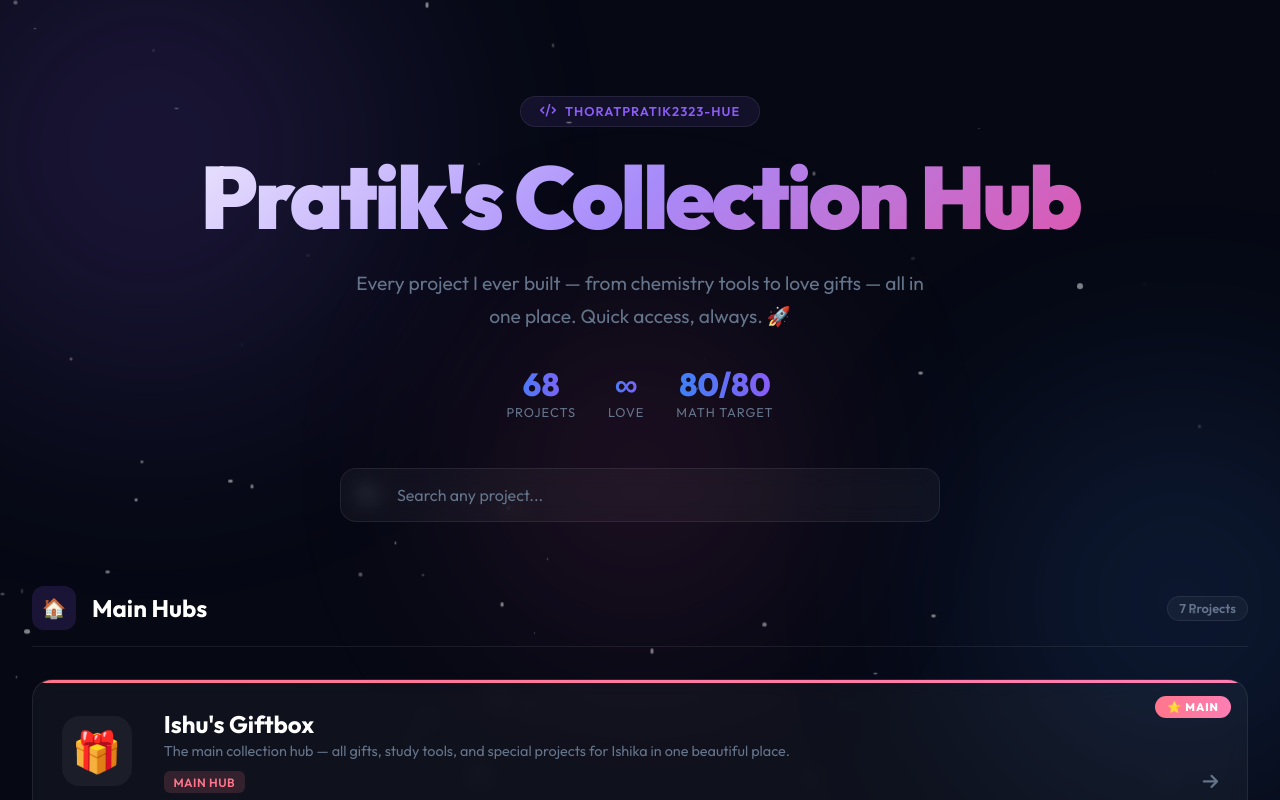
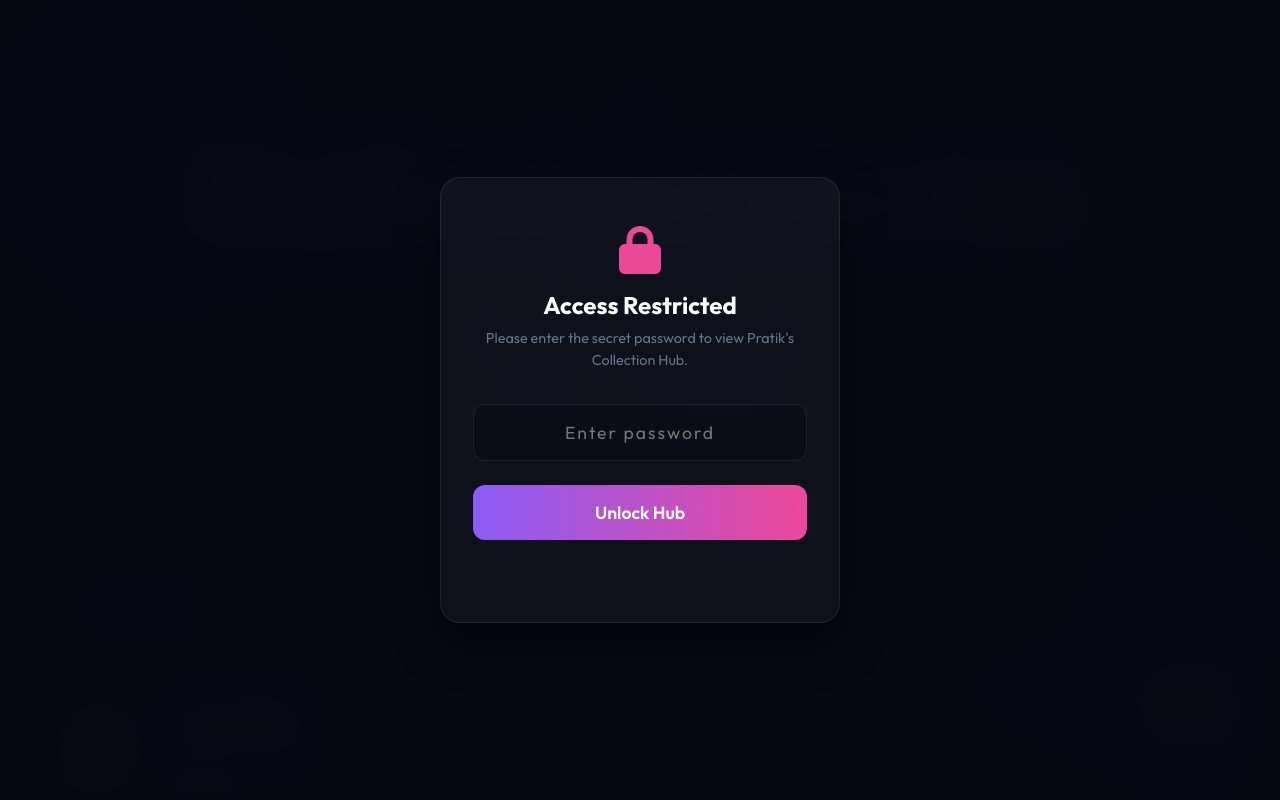
Before and after one commit to thoratpratik2323-hue/pratik-collection, a plain HTML site: page index.html in a window 1280 px wide. Shown: the top 800 px of the page. Drawn offline with Linux system fonts and the light colour scheme.

Commit message:
Add password lock with ishu1908

```diff
--- a/index.html
+++ b/index.html
@@ -447,10 +447,120 @@
             display: none;
             width: 100%;
         }
+
+        /* Lock Overlay */
+        #lock-overlay {
+            position: fixed;
+            top: 0;
+            left: 0;
+            width: 100vw;
+            height: 100vh;
+            background: rgba(6, 9, 20, 0.98);
+            backdrop-filter: blur(25px);
+            z-index: 9999;
+            display: flex;
+            align-items: center;
+            justify-content: center;
+            flex-direction: column;
+            transition: opacity 0.5s ease;
+        }
+
+        .lock-box {
+            background: var(--surface);
+            border: 1px solid var(--border);
+            padding: 3rem 2rem;
+            border-radius: 20px;
+            text-align: center;
+            max-width: 400px;
+            width: 90%;
+            box-shadow: 0 20px 40px rgba(0, 0, 0, 0.5);
+            position: relative;
+        }
+
+        .lock-icon {
+            font-size: 3rem;
+            color: var(--pink);
+            margin-bottom: 1rem;
+        }
+
+        .lock-title {
+            font-size: 1.5rem;
+            font-weight: 700;
+            margin-bottom: 0.5rem;
+            color: #fff;
+        }
+
+        .lock-subtitle {
+            font-size: 0.9rem;
+            color: var(--muted);
+            margin-bottom: 2rem;
+            line-height: 1.5;
+        }
+
+        .lock-input {
+            width: 100%;
+            padding: 1rem;
+            background: rgba(0, 0, 0, 0.2);
+            border: 1px solid var(--border);
+            border-radius: 12px;
+            color: var(--text);
+            font-size: 1.1rem;
+            font-family: inherit;
+            text-align: center;
+            outline: none;
+            transition: border-color 0.3s;
+            margin-bottom: 1.5rem;
+            letter-spacing: 2px;
+        }
+
+        .lock-input:focus {
+            border-color: var(--purple);
+        }
+
+        .lock-btn {
+            width: 100%;
+            padding: 1rem;
+            background: linear-gradient(to right, var(--purple), var(--pink));
+            border: none;
+            border-radius: 12px;
+            color: #fff;
+            font-size: 1.1rem;
+            font-weight: 600;
+            cursor: pointer;
+            transition: transform 0.2s, opacity 0.2s;
+            font-family: inherit;
+        }
+
+        .lock-btn:hover {
+            opacity: 0.9;
+            transform: translateY(-2px);
+        }
+
+        .lock-error {
+            color: var(--red);
+            font-size: 0.85rem;
+            margin-top: 1rem;
+            opacity: 0;
+            transition: opacity 0.3s;
+            font-weight: 500;
+        }
     </style>
 </head>
 
 <body>
+
+    <!-- Lock Overlay -->
+    <div id="lock-overlay">
+        <div class="lock-box">
+            <i class="fas fa-lock lock-icon"></i>
+            <h2 class="lock-title">Access Restricted</h2>
+            <p class="lock-subtitle">Please enter the secret password to view Pratik's Collection Hub.</p>
+            <input type="password" class="lock-input" id="lock-password" placeholder="Enter password"
+                onkeypress="if(event.key === 'Enter') unlockHub()">
+            <button class="lock-btn" onclick="unlockHub()">Unlock Hub</button>
+            <div class="lock-error" id="lock-error">Incorrect password. Ty again!</div>
+        </div>
+    </div>
 
     <!-- Background blobs -->
     <div class="blob blob-1"></div>
@@ -1476,6 +1586,36 @@
             noRes.style.display = visibleCount === 0 && q ? 'block' : 'none';
             if (termEl) termEl.textContent = query;
         }
+
+        // Lock screen functionality
+        function unlockHub() {
+            const pwdInput = document.getElementById('lock-password');
+            const errorMsg = document.getElementById('lock-error');
+
+            if (pwdInput.value === 'ishu1908') {
+                const overlay = document.getElementById('lock-overlay');
+                overlay.style.opacity = '0';
+                setTimeout(() => {
+                    overlay.style.display = 'none';
+                    document.body.style.overflow = 'auto';
+                }, 500);
+                errorMsg.style.opacity = '0';
+                sessionStorage.setItem('hubUnlocked', 'true');
+            } else {
+                errorMsg.style.opacity = '1';
+                pwdInput.value = '';
+                pwdInput.focus();
+            }
+        }
+
+        document.addEventListener('DOMContentLoaded', () => {
+            if (sessionStorage.getItem('hubUnlocked') === 'true') {
+                document.getElementById('lock-overlay').style.display = 'none';
+                document.body.style.overflow = 'auto';
+            } else {
+                document.body.style.overflow = 'hidden';
+            }
+        });
     </script>
 
 </body>
```
